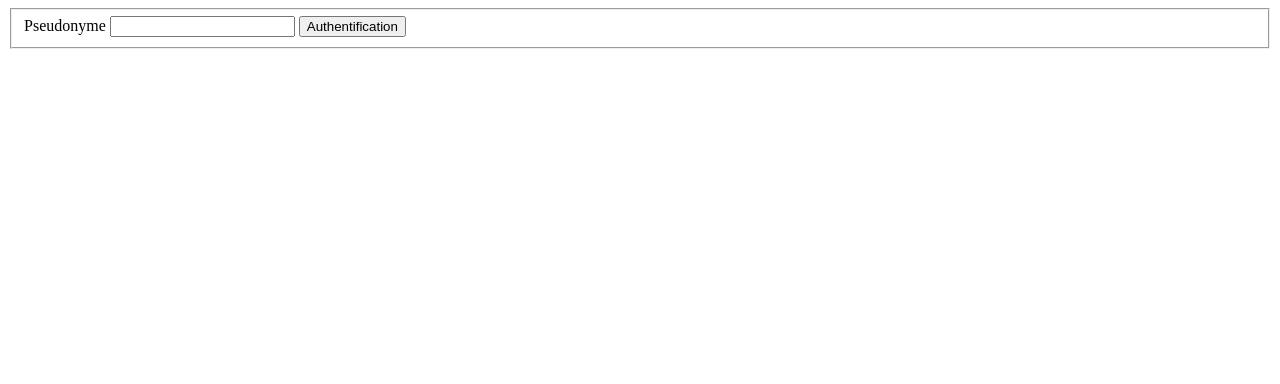
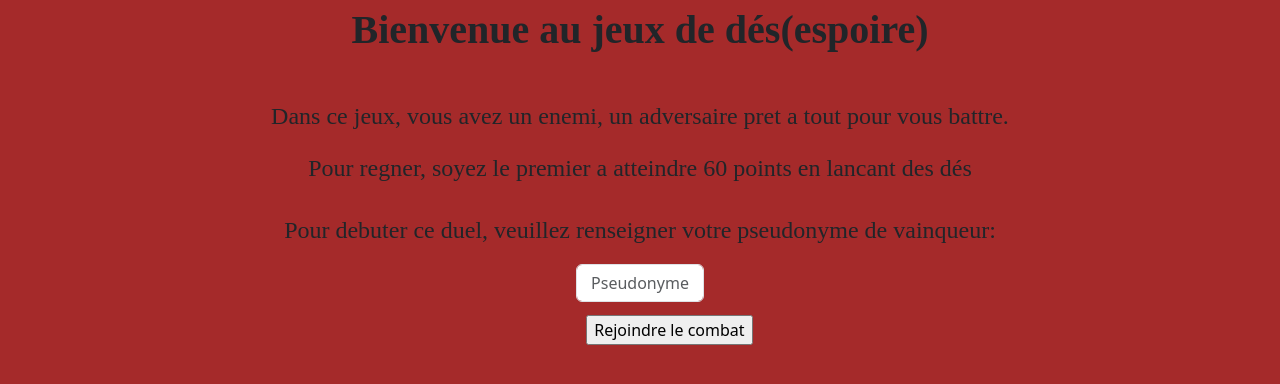
Before and after one commit to fabientolsy/maintenance-jeux, a plain HTML site: page index.html in a window 1280 px wide. Drawn offline with nearby package versions, Linux system fonts and the light colour scheme.

Commit message:
Modification de la police d'ecriture, de l'emplacement du texte et du bouton dans l'espace de connexion a la partie #2

```diff
--- a/index.html
+++ b/index.html
@@ -5,14 +5,25 @@
 	<title>Die - Authentification</title>
     <script src="lib/MultiNode.js"></script>
     <script defer src="JeuxDes.js"></script>
+
+    <link href="https://cdn.jsdelivr.net/npm/bootstrap@5.3.0-alpha1/dist/css/bootstrap.min.css" rel="stylesheet" integrity="sha384-GLhlTQ8iRABdZLl6O3oVMWSktQOp6b7In1Zl3/Jr59b6EGGoI1aFkw7cmDA6j6gD" crossorigin="anonymous">
+<script src="https://cdn.jsdelivr.net/npm/bootstrap@5.3.0-alpha1/dist/js/bootstrap.bundle.min.js" integrity="sha384-w76AqPfDkMBDXo30jS1Sgez6pr3x5MlQ1ZAGC+nuZB+EYdgRZgiwxhTBTkF7CXvN" crossorigin="anonymous"></script>
 </head>
-<body>
+<body style="background-color: brown;">
 
     <form id="formulaire-authentification">
         <fieldset>
-            <lable>Pseudonyme</lable>
-            <input type="text" id="champ-pseudonyme"/>
-            <input type="submit" value="Authentification" id="bouton-authentification"/>
+            <!-- <lable>Pseudonyme</lable>-->
+            <p class="fs-1 text-center"  style="font-weight: bold; font-family: 'Times New Roman', Times, serif">Bienvenue au jeux de dés(espoire)</p>
+            <div class="fs-4 text-center" style="margin-top: 3%;">
+                <p style="font-family: 'Times New Roman', Times, serif;">Dans ce jeux, vous avez un enemi, un adversaire pret a tout pour vous battre. </p>
+                <p style="font-family: 'Times New Roman', Times, serif;">Pour regner, soyez le premier a atteindre 60 points en lancant des dés</p>
+            </div>
+            <div style="position: relative; margin-top: 2%;">
+                <p class="fs-4 text-center"  style="font-family: 'Times New Roman', Times, serif;">Pour debuter ce duel, veuillez renseigner votre pseudonyme de vainqueur:</p>
+                <input class="form-control text-center" type="text" id="champ-pseudonyme" style="width: 10%; margin-left: 45%;" placeholder="Pseudonyme"/>
+                <input type="submit" style="margin-left: 45.8%; margin-top: 1%;" value="Rejoindre le combat" id="bouton-authentification"/>
+            </div>
         </fieldset>
     </form>
 
```
